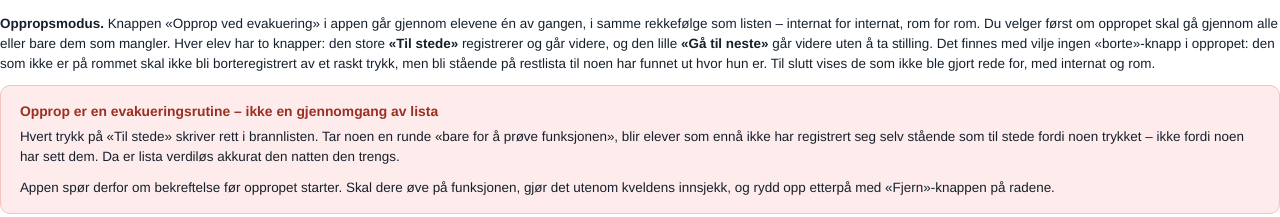
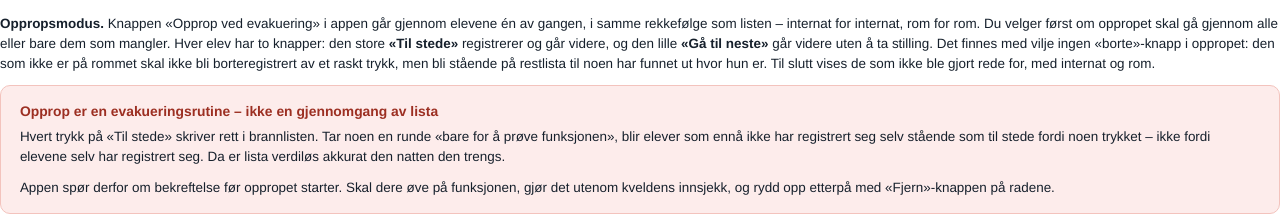
Before and after one commit to mikalhageberg/Kongshaug-Elevapp, a plain HTML site: page docs/adminmanual.html in a window 1280 px wide. Shown: the part 9243-9460 px from the top of the page. Drawn offline with Linux system fonts and the light colour scheme.

Commit message:
Samme formulering om opprop i README og håndboken som i appen
Co-Authored-By: Claude Fable 5.1 <noreply@anthropic.com>

```diff
--- a/docs/adminmanual.html
+++ b/docs/adminmanual.html
@@ -579,7 +579,7 @@
   <p><strong>Oppropsmodus.</strong> Knappen «Opprop ved evakuering» i appen går gjennom elevene én av gangen, i samme rekkefølge som listen – internat for internat, rom for rom. Du velger først om oppropet skal gå gjennom alle eller bare dem som mangler. Hver elev har to knapper: den store <strong>«Til stede»</strong> registrerer og går videre, og den lille <strong>«Gå til neste»</strong> går videre uten å ta stilling. Det finnes med vilje ingen «borte»-knapp i oppropet: den som ikke er på rommet skal ikke bli borteregistrert av et raskt trykk, men bli stående på restlista til noen har funnet ut hvor hun er. Til slutt vises de som ikke ble gjort rede for, med internat og rom.</p>
   <div class="box stop">
     <span class="h">Opprop er en evakueringsrutine – ikke en gjennomgang av lista</span>
-    <p>Hvert trykk på «Til stede» skriver rett i brannlisten. Tar noen en runde «bare for å prøve funksjonen», blir elever som ennå ikke har registrert seg selv stående som til stede fordi noen trykket – ikke fordi noen har sett dem. Da er lista verdiløs akkurat den natten den trengs.</p>
+    <p>Hvert trykk på «Til stede» skriver rett i brannlisten. Tar noen en runde «bare for å prøve funksjonen», blir elever som ennå ikke har registrert seg selv stående som til stede fordi noen trykket – ikke fordi elevene selv har registrert seg. Da er lista verdiløs akkurat den natten den trengs.</p>
     <p>Appen spør derfor om bekreftelse før oppropet starter. Skal dere øve på funksjonen, gjør det utenom kveldens innsjekk, og rydd opp etterpå med «Fjern»-knappen på radene.</p>
   </div>
   <p><strong>Varslingssenter.</strong> Fanen «Varsler» i appen viser varslene vakten har fått – uleste med farget kant og et tall på fanen. Et push-varsel er flyktig: det kan komme mens telefonen ligger i lommen, bli sveipet bort, eller ha gått ut før vakten rakk å skanne koden. Her blir de liggende. Varselet lagres også når utsendingen feiler eller vakten ikke har appen installert, så et varsel som aldri nådde låseskjermen finnes likevel. Både vaktvarselet og beskjeder sendt med «Send til alle» havner der.</p>
```
Also changed, not shown: README.md, 1 other file.
